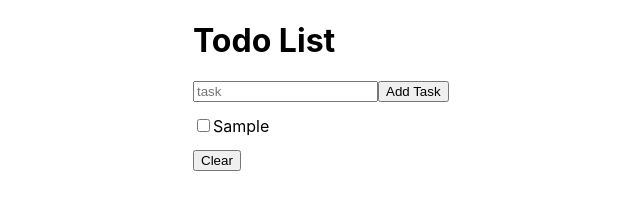
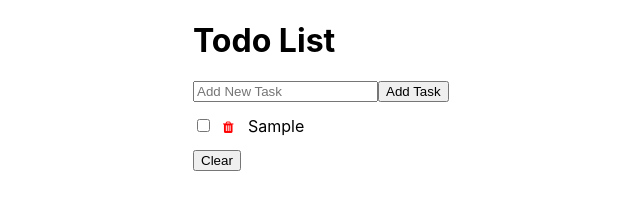
Before and after one commit to sameervij1/To-Do-List, a React (Create React App) app in the folder my-app/: page / in a window 1280 px wide. Both pictures are taken after typing "Sample" into the empty fields and a click on the input "Add Task". Shown: the top 202 px of the page, without its empty margins (319-959 px from the left). Built offline with nearby package versions, Linux system fonts and the light colour scheme.

Commit message:
added delete button and implemented its functionality

```diff
--- a/my-app/src/ClearButton.js
+++ b/my-app/src/ClearButton.js
@@ -2,7 +2,7 @@ function ClearButton(props) {
     const clear = () => {
         props.clear()
     }
-    return <button style = {{position: "absolute", left: "40%", top: 120 + 30 * props.tasksAbove}} onClick = {clear}> Clear </button>;
+    return <button style = {{cursor: "pointer", position: "absolute", left: "40%", top: 120 + 30 * props.tasksAbove}} onClick = {clear}> Clear </button>;
 }
 
 export default ClearButton;
--- /dev/null
+++ b/my-app/src/DeleteButton.js
@@ -0,0 +1,19 @@
+const buttonStyle = {
+    position: "relative",
+    margin: "0px 10px",
+    display: "inline-block",
+    color: 'red',
+    padding: 0,
+    border: "none",
+    background: "none",
+    cursor: "pointer"
+}
+function DeleteButton(props){
+    const onDelete = () => {
+        props.onDelete()
+    }
+    return <span><link rel="stylesheet" href="https://cdnjs.cloudflare.com/ajax/libs/font-awesome/4.7.0/css/font-awesome.min.css"></link>
+    <button onClick = {onDelete} style = {buttonStyle} class="btn"><i class="fa fa-trash"></i></button> </span>;
+}
+
+export default DeleteButton;
--- a/my-app/src/NewReminderButton.js
+++ b/my-app/src/NewReminderButton.js
@@ -23,9 +23,9 @@ class NewReminderButton extends React.Component {
     return <form style = {{position: "absolute", left: "40%", top: 80}} onSubmit={this.handleSubmit}>
         <label>
 
-        <input type="text" placeholder = "task" value={this.state.value} onChange={this.handleChange}/>
+        <input type="text" placeholder = "Add New Task" value={this.state.value} onChange={this.handleChange}/>
         </label>
-        <input type="submit" value="Add Task"/>
+        <input type="submit" style = {{cursor: "pointer"}} value="Add Task"/>
       </form>;
     }
 }
--- a/my-app/src/TaskButton.js
+++ b/my-app/src/TaskButton.js
@@ -1,6 +1,7 @@
 import React, { useState } from 'react';
 const buttonStyle = {
-    display: 'inline-block'
+    display: 'inline-block',
+    cursor: "pointer"
 }
 
 function TaskButton(props) {
--- a/my-app/src/TaskObject.js
+++ b/my-app/src/TaskObject.js
@@ -1,17 +1,26 @@
 import React from 'react';
 import Details from './Details.js';
 import TaskButton from './TaskButton';
+import DeleteButton from './DeleteButton.js';
 
 class TaskObject extends React.Component {
     constructor(props) {
         super(props);
         this.onButtonChange = this.onButtonChange.bind(this);
+        this.onDelete = this.onDelete.bind(this);
       }
     onButtonChange(isChecked) {
         this.props.onTaskButtonCheck(this.props.taskDetails)
     }
+    onDelete() {
+        this.props.onDelete(this.props.taskDetails)
+    }
     render() {
-        return <div style = {{position: "absolute", left: "40%", top: this.props.index * 30 + 100}}> <TaskButton id = {this.props.taskDetails} onButtonChange = {this.onButtonChange}/><Details details = {this.props.taskDetails} /> </div>;
+        return <div style = {{position: "absolute", left: "40%", top: this.props.index * 30 + 100}}>
+        <TaskButton id = {this.props.taskDetails} onButtonChange = {this.onButtonChange}/>
+        <DeleteButton onDelete = {this.onDelete}></DeleteButton>
+        <Details details = {this.props.taskDetails} />
+         </div>;
     }
 }
 
--- a/my-app/src/ToDoList.js
+++ b/my-app/src/ToDoList.js
@@ -8,11 +8,16 @@ class ToDoList extends React.Component {
         super(props);
         this.onButtonSubmit = this.onButtonSubmit.bind(this);
         this.onTaskButtonCheck = this.onTaskButtonCheck.bind(this);
+        this.onDelete = this.onDelete.bind(this);
         this.clear = this.clear.bind(this);
         this.state = {tasks: []};
       }
       clear() {
           this.setState({tasks: []});
+      }
+      onDelete(taskDetails) {
+        const newTasks = this.state.tasks.filter((task) => task !== taskDetails);
+        this.setState({tasks: newTasks});
       }
       onTaskButtonCheck(taskDetails) {
         const newTasks = this.state.tasks.filter((task) => task !== taskDetails);
@@ -27,7 +32,7 @@ class ToDoList extends React.Component {
         return <div style = {{position: "relative"}}> <h1 style = {{position: "absolute", left: "40%", top:0}}> Todo List </h1>
         <NewReminderButton onButtonSubmit = {this.onButtonSubmit}> </NewReminderButton>
         {this.state.tasks.map((task, index) => (
-            <TaskObject key = {task} index = {index} onTaskButtonCheck = {this.onTaskButtonCheck} taskDetails = {task}> </TaskObject>
+            <TaskObject key = {task} index = {index} onDelete = {this.onDelete} onTaskButtonCheck = {this.onTaskButtonCheck} taskDetails = {task}> </TaskObject>
         ))}
         <ClearButton tasksAbove = {this.state.tasks.length} clear = {this.clear}></ClearButton>
         </div>;
```
